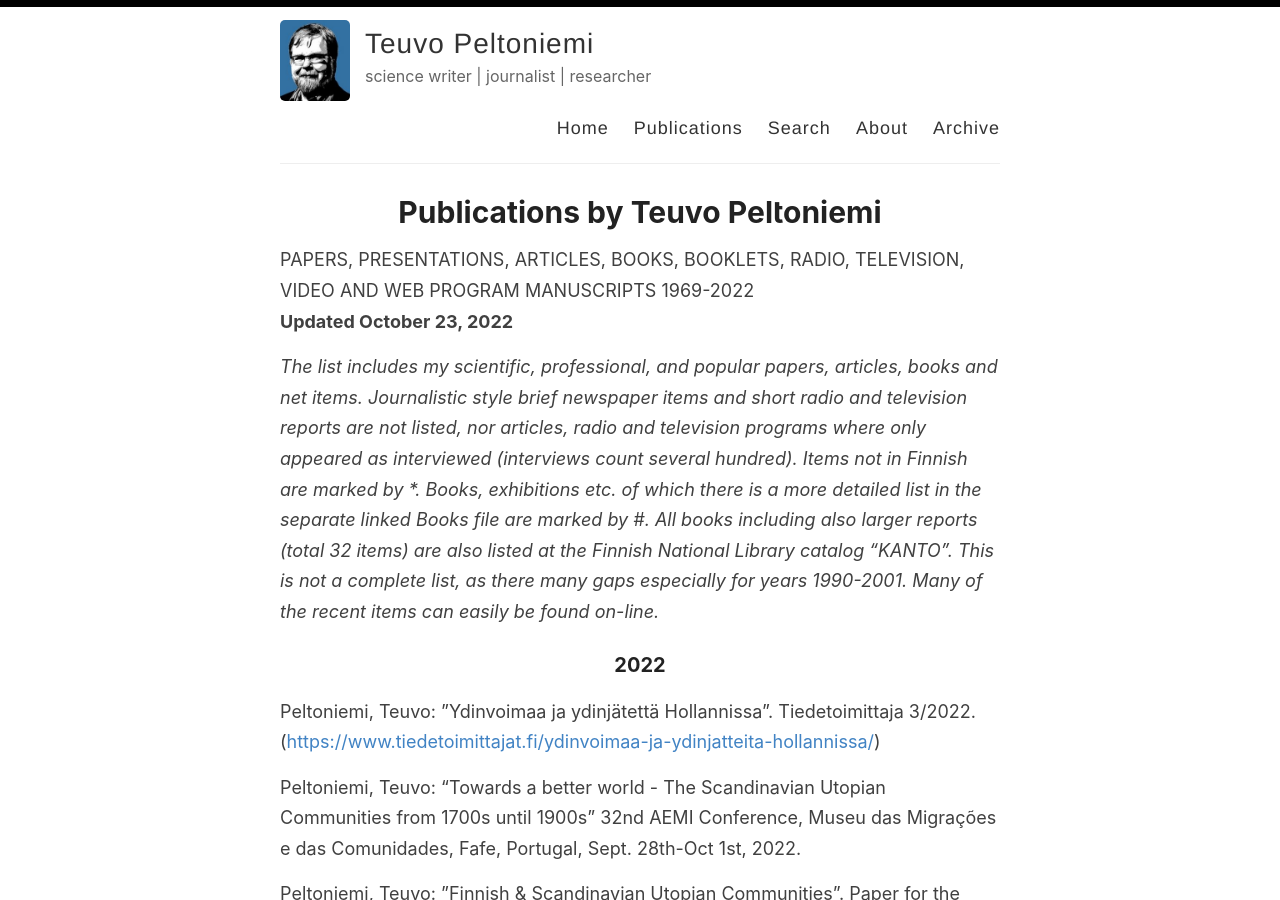
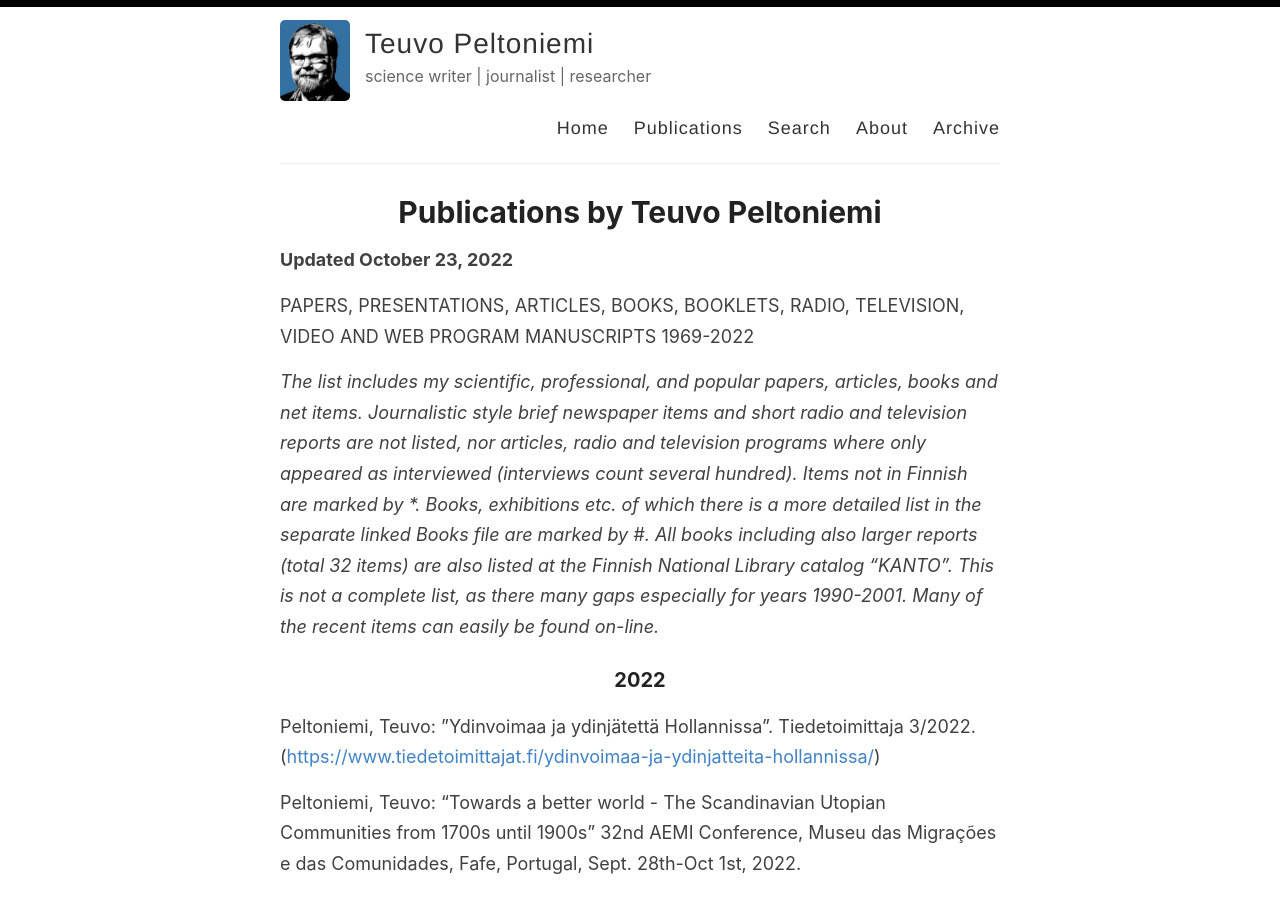
Before and after one commit to taromorimoto/reverie, a Jekyll site: the page built from _pages/publications.md, in a window 1280 px wide and 900 px high. Built offline with Jekyll 4.4.1, drawn with Linux system fonts in a browser that asks for light colours.

```diff
--- a/_pages/publications.md
+++ b/_pages/publications.md
@@ -6,8 +6,9 @@ permalink: /publications/
 
 ---
 
+**Updated October 23, 2022**
+
 PAPERS, PRESENTATIONS, ARTICLES, BOOKS, BOOKLETS, RADIO, TELEVISION, VIDEO AND WEB PROGRAM MANUSCRIPTS 1969-2022
-**Updated October 23, 2022**
 
 _The list includes my scientific, professional, and popular papers, articles, books and net items. Journalistic style brief newspaper items and short radio and television reports are not listed, nor articles, radio and television programs where only appeared as interviewed (interviews count several hundred). Items not in Finnish are marked by \*. Books, exhibitions etc. of which there is a more detailed list in the separate linked Books file are marked by #. All books including also larger reports (total 32 items) are also listed at the Finnish National Library catalog "KANTO". This is not a complete list, as there many gaps especially for years 1990-2001. Many of the recent items can easily be found on-line._
 
```
